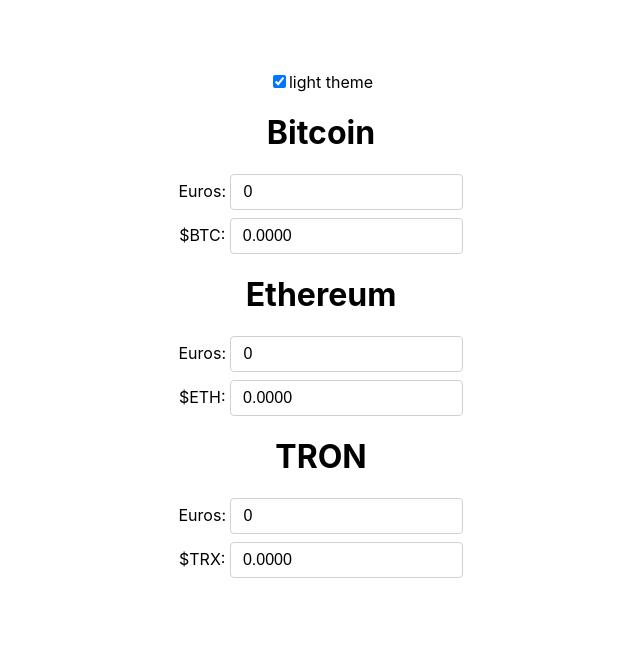
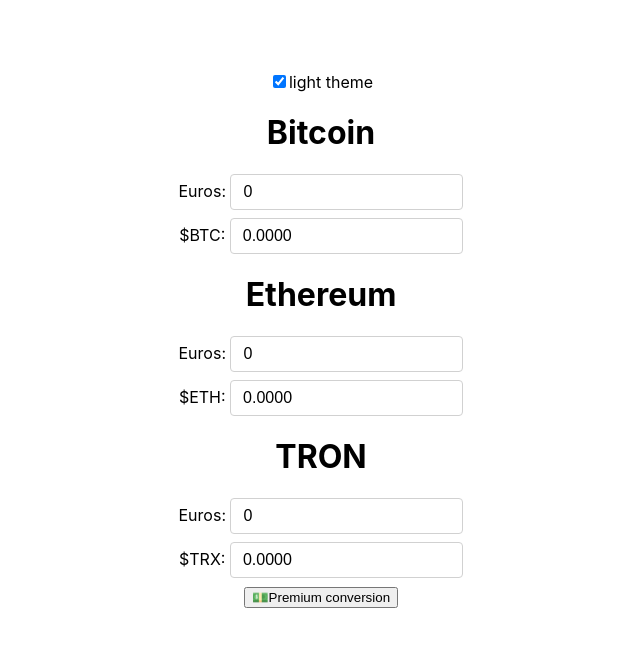
Before and after one commit to boton/converter, a React (Create React App) app: page / in a window 1280 px wide. Shown: the top 646 px of the page, without its empty margins (319-959 px from the left). Built offline with nearby package versions, Linux system fonts and the light colour scheme.

Commit message:
:sparkles: step 13

```diff
--- a/src/App.js
+++ b/src/App.js
@@ -9,14 +9,15 @@
 
     this.state = {
       theme: "light",
-      conversions: 0
+      conversions: 0,
+      isPremiun: false
     };
   }
 
   componentDidUpdate() {
-    if (this.state.conversions > 5) {
+    if (!this.state.isPremiun && this.state.conversions > 5) {
       alert(
-        "👋 Hello, thanks for trying out LF Converter. \nBecome premium 💎 for unlimited conversions."
+        "👋 Hello, thanks for trying out Boton Converter. \nBecome premium 💎 for unlimited conversions."
       );
     }
   }
@@ -32,7 +33,7 @@
   };
 
   render() {
-    const { theme } = this.state;
+    const { theme, isPremiun } = this.state;
 
     return (
       <ThemeContext.Provider value={theme}>
@@ -65,6 +66,26 @@
             onChange={this.handleConversion}
             renderTitle={() => <h1>TRON</h1>}
           />
+          <footer>
+            {isPremiun ? (
+              <div>
+                <span role="img" aria-label="Diamonds">
+                  💎💎💎
+                </span>
+                Proudly menber of Boton Converter
+                <span role="img" aria-label="Diamonds">
+                  💎💎💎
+                </span>
+              </div>
+            ) : (
+              <button onClick={() => this.setState({ isPremiun: true })}>
+                <span role="img" aria-label="Money">
+                  💵
+                </span>
+                Premium conversion
+              </button>
+            )}
+          </footer>
         </div>
       </ThemeContext.Provider>
     );
```
